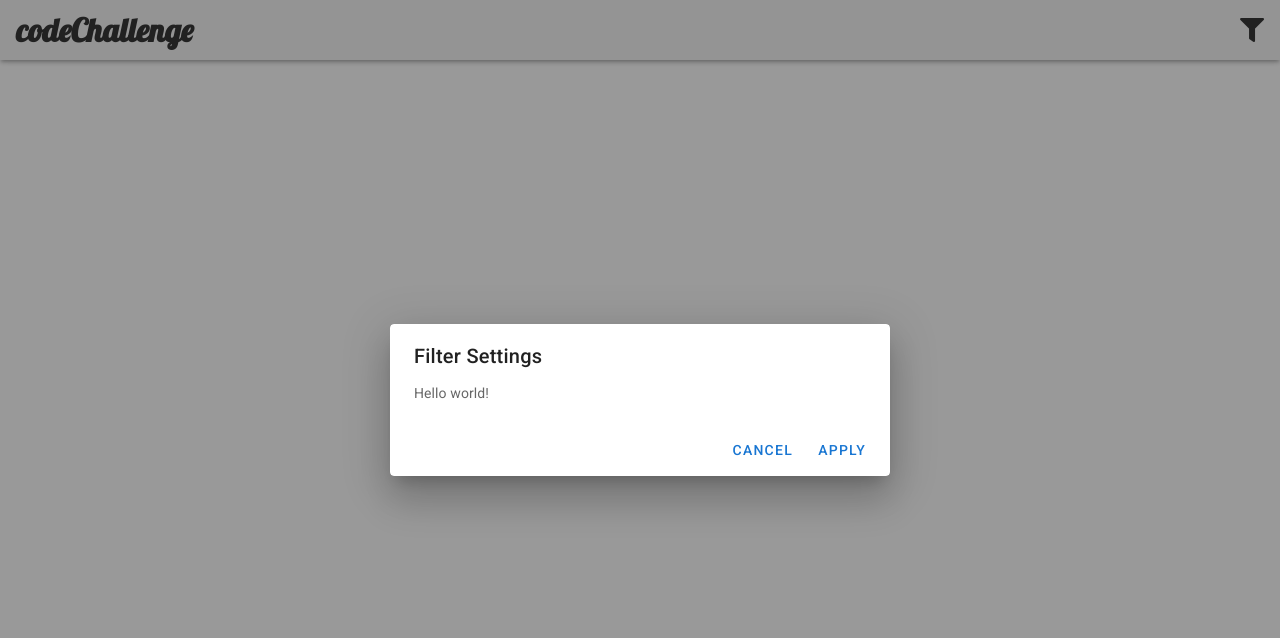
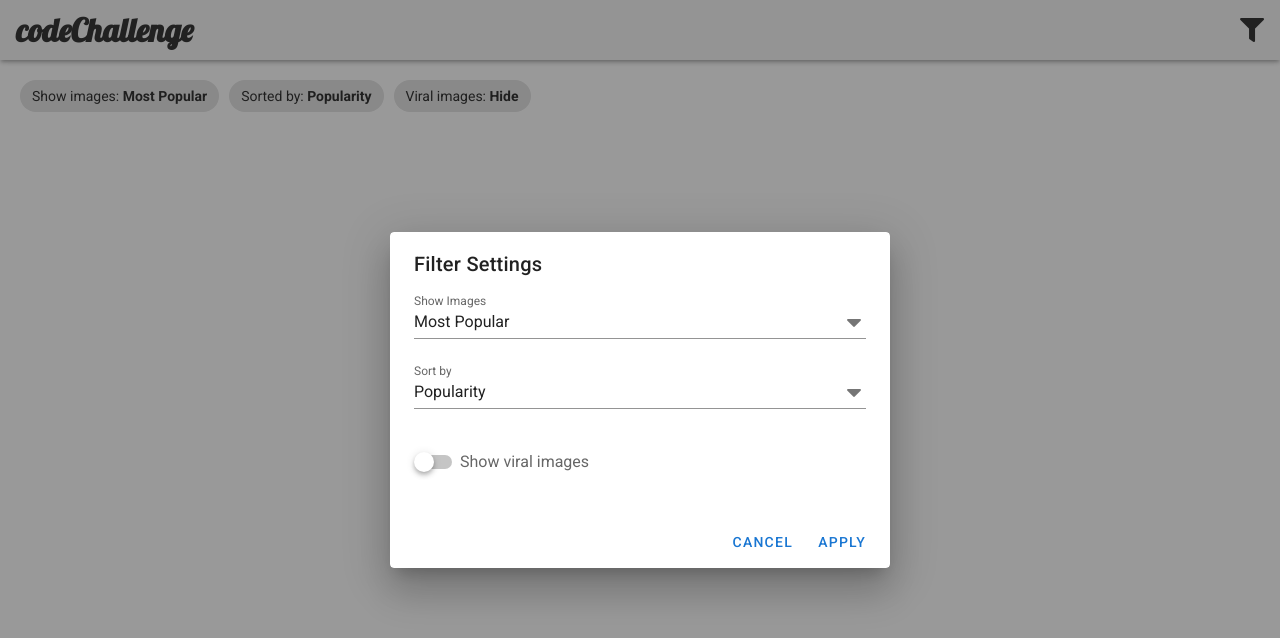
Before and after one commit to xiGUAwanOU/code-challenge, a Vue app: page /#/ in a window 1280 px wide. Both pictures are taken after a click on the button 1252 px from the left and 30 px from the top of the page. Shown: the top 638 px of the page. Built offline with nearby package versions, Linux system fonts and the light colour scheme; no server answers.

Commit message:
Implemented the filter settings.

```diff
--- a/src/components/FilterSettings.vue
+++ /dev/null
@@ -1,44 +0,0 @@
-<template>
-  <v-dialog
-    class="filter-settings"
-    persistent
-    max-width="500"
-    v-model="showDialog"
-  >
-    <template #activator="{ on, attrs }">
-      <v-btn
-        class="filter-settings__active-button"
-        icon
-        v-bind="attrs"
-        v-on="on"
-      >
-        <v-icon color="grey darken-4">fa-filter</v-icon>
-      </v-btn>
-    </template>
-
-    <v-card class="filter-settings__dialog">
-      <v-card-title class="filter-settings__dialog-title">
-        Filter Settings
-      </v-card-title>
-
-      <v-card-text class="filter-settings__dialog-content">
-        Hello world!
-      </v-card-text>
-
-      <v-card-actions class="filter-settings__dialog-action">
-        <v-spacer />
-        <v-btn color="primary" text @click="showDialog = false">Cancel</v-btn>
-        <v-btn color="primary" text @click="showDialog = false">Apply</v-btn>
-      </v-card-actions>
-    </v-card>
-  </v-dialog>
-</template>
-
-<script lang="ts">
-import { Component, Vue } from 'vue-property-decorator';
-
-@Component
-export default class FilterSettings extends Vue {
-  private showDialog: boolean = false;
-}
-</script>
--- /dev/null
+++ b/src/components/Home/FilterSettings/CommonData.ts
@@ -0,0 +1,20 @@
+export const sectionWording = {
+  hot: 'Most Popular',
+  top: 'Top Reated',
+  user: 'User Submitted',
+};
+
+export const sortWording = {
+  viral: 'Popularity',
+  top: 'Score',
+  time: 'Time',
+  rising: 'Rising',
+};
+
+export const windowWording = {
+  day: 'Day',
+  week: 'Week',
+  month: 'Month',
+  year: 'Year',
+  all: 'All Time',
+};
--- /dev/null
+++ b/src/components/Home/FilterSettings/Editor.vue
@@ -0,0 +1,130 @@
+<template>
+  <v-dialog
+    class="filter-setting-editor"
+    persistent
+    max-width="500"
+    v-model="showDialog"
+    @input="onToggleShowDialog"
+  >
+    <template #activator="{ on, attrs }">
+      <v-btn class="filter-setting-editor__active-button" icon v-bind="attrs" v-on="on">
+        <v-icon color="grey darken-4">fa-filter</v-icon>
+      </v-btn>
+    </template>
+
+    <v-card class="filter-setting-editor__dialog">
+      <v-card-title class="filter-setting-editor__title">Filter Settings</v-card-title>
+
+      <v-card-text v-if="this.filterSettingsInEditing" class="filter-setting-editor__form">
+        <v-select
+          label="Show Images"
+          :items="sectionItems"
+          v-model="filterSettingsInEditing.section"
+          @input="onSectionChange"
+        />
+
+        <v-select
+          v-if="filterSettingsInEditing.section === 'hot'"
+          label="Sort by"
+          :items="hotSortItems"
+          v-model="filterSettingsInEditing.sort"
+        />
+        <v-select
+          v-else-if="filterSettingsInEditing.section === 'top'"
+          label="Time Span of the Scoring"
+          :items="windowItems"
+          v-model="filterSettingsInEditing.window"
+        />
+        <v-select
+          v-else-if="filterSettingsInEditing.section === 'user'"
+          label="Sort by"
+          :items="userSortItems"
+          v-model="filterSettingsInEditing.sort"
+        />
+
+        <v-switch label="Show viral images" v-model="filterSettingsInEditing.showViral" />
+      </v-card-text>
+
+      <v-card-actions class="filter-setting-editor__action">
+        <v-spacer />
+        <v-btn color="primary" text @click="onCancelButtonClick">Cancel</v-btn>
+        <v-btn color="primary" text @click="onApplyButtonClick">Apply</v-btn>
+      </v-card-actions>
+    </v-card>
+  </v-dialog>
+</template>
+
+<script lang="ts">
+import { Component, Vue, Prop } from 'vue-property-decorator';
+
+import { Section, Sort, Window } from '@/services/Imgur/ImgurTypes';
+
+import { sectionWording, sortWording, windowWording } from './CommonData';
+import { FilterSettings } from './Types';
+
+@Component({
+  model: {
+    prop: 'filterSettings',
+    event: 'update:filterSettings',
+  },
+})
+export default class FilterSettingEditor extends Vue {
+  @Prop({ type: Object, required: true }) private filterSettings!: FilterSettings;
+
+  private showDialog: boolean = false;
+  private filterSettingsInEditing: FilterSettings | null = null;
+
+  private sectionItems = ([ 'hot', 'top', 'user' ] as Section[])
+    .map((value) => ({
+      text: sectionWording[value],
+      value,
+    }));
+
+  private hotSortItems = ([ 'viral', 'top', 'time' ] as Sort[])
+    .map((value) => ({
+      text: sortWording[value],
+      value,
+    }));
+
+  private userSortItems = ([ 'viral', 'time', 'rising' ] as Sort[])
+    .map((value) => ({
+      text: sortWording[value],
+      value,
+    }));
+
+  private windowItems = ([ 'day', 'week', 'month', 'year', 'all' ] as Window[])
+    .map((value) => ({
+      text: windowWording[value],
+      value,
+    }));
+
+  private onToggleShowDialog(newValue: boolean) {
+    if (newValue) {
+      this.filterSettingsInEditing = JSON.parse(JSON.stringify(this.filterSettings));
+    }
+  }
+
+  private onSectionChange(newValue: Section) {
+    if (!this.filterSettingsInEditing) {
+      return;
+    }
+
+    this.filterSettingsInEditing.window = (newValue === 'top') ? 'day' : null;
+    this.filterSettingsInEditing.sort = 'viral';
+  }
+
+  private onCancelButtonClick() {
+    this.closeDialog();
+  }
+
+  private onApplyButtonClick() {
+    this.$emit('update:filterSettings', this.filterSettingsInEditing);
+    this.closeDialog();
+  }
+
+  private closeDialog() {
+    this.showDialog = false;
+    this.filterSettingsInEditing = null;
+  }
+}
+</script>
--- /dev/null
+++ b/src/components/Home/FilterSettings/Labels.vue
@@ -0,0 +1,60 @@
+<template>
+  <v-sheet class="filter-setting-labels">
+    <v-chip class="filter-setting-labels__label">
+      Show images:
+      <b>{{ sectionLabel }}</b>
+    </v-chip>
+
+    <template v-if="filterSettings.section === 'top'">
+      <v-chip class="filter-setting-labels__label">
+        Time span:
+        <b>{{ windowLabel }}</b>
+      </v-chip>
+    </template>
+    <template v-else-if="filterSettings.section === 'hot'">
+      <v-chip class="filter-setting-labels__label">
+        Sorted by:
+        <b>{{ sortLabel }}</b>
+      </v-chip>
+    </template>
+
+    <v-chip class="filter-setting-labels__label">
+      Viral images:
+      <b>{{ filterSettings.showViral ? "Show" : "Hide" }}</b>
+    </v-chip>
+  </v-sheet>
+</template>
+
+<script lang="ts">
+import { Component, Prop, Vue } from 'vue-property-decorator';
+
+import { sectionWording, sortWording, windowWording } from './CommonData';
+import { FilterSettings } from './Types';
+
+@Component
+export default class ThumbnailCard extends Vue {
+  @Prop({ type: Object, required: true }) private filterSettings!: FilterSettings;
+
+  private get sectionLabel() {
+    return sectionWording[this.filterSettings.section];
+  }
+
+  private get sortLabel() {
+    return sortWording[this.filterSettings.sort];
+  }
+
+  private get windowLabel() {
+    return this.filterSettings.window && windowWording[this.filterSettings.window] || '';
+  }
+}
+</script>
+
+<style scoped>
+.filter-setting-labels__label {
+  margin: 5px;
+}
+
+b {
+  display: contents;
+}
+</style>
--- /dev/null
+++ b/src/components/Home/FilterSettings/Types.ts
@@ -0,0 +1,8 @@
+import { Section, Sort, Window } from '@/services/Imgur/ImgurTypes';
+
+export interface FilterSettings {
+  section: Section;
+  showViral: boolean;
+  window: Window | null;
+  sort: Sort;
+}
--- a/src/services/imgur/ImgurTypes.ts
+++ b/src/services/Imgur/ImgurTypes.ts
@@ -6,9 +6,9 @@ export interface GetGalleryParams {
   sort: Sort;
 }
 
-type Section = 'hot' | 'top' | 'user';
-type Sort = 'viral' | 'top' | 'time' | 'rising';
-type Window = 'day' | 'week' | 'month' | 'year' | 'all';
+export type Section = 'hot' | 'top' | 'user';
+export type Sort = 'viral' | 'top' | 'time' | 'rising';
+export type Window = 'day' | 'week' | 'month' | 'year' | 'all';
 
 export interface GetGalleryResponse {
   data: GalleryItem[];
--- a/src/views/Home.vue
+++ b/src/views/Home.vue
@@ -4,26 +4,50 @@
       <v-toolbar-title class="home__site-title-container">
         <h1 class="home__site-title">codeChallenge</h1>
       </v-toolbar-title>
+
       <v-spacer />
-      <filter-settings class="home__filter-settings" />
+
+      <filter-setting-editor
+        class="home__filter-setting-editor"
+        v-model="filterSettings"
+        @update:filterSettings="onFilterSettingsChange"
+      />
     </v-app-bar>
 
-    <v-main class="home__content"> </v-main>
+    <v-main class="home__content">
+      <filter-setting-labels :filter-settings="filterSettings" />
+    </v-main>
   </v-app>
 </template>
 
 <script lang="ts">
 import { Component, Vue } from 'vue-property-decorator';
 
-import FilterSettings from '@/components/FilterSettings.vue';
+import { GalleryItem } from '@/services/Imgur/ImgurTypes';
+
+import FilterSettingEditor from '@/components/Home/FilterSettings/Editor.vue';
+import FilterSettingLabels from '@/components/Home/FilterSettings/Labels.vue';
+import { FilterSettings } from '@/components/Home/FilterSettings/Types';
 
 @Component({
   components: {
-    FilterSettings,
+    FilterSettingEditor,
+    FilterSettingLabels,
   },
 })
 export default class Home extends Vue {
-  private showDialog: boolean = false;
+  private filterSettings: FilterSettings = {
+    section: 'hot',
+    sort: 'viral',
+    window: null,
+    showViral: false,
+  };
+
+  private galleryItems: GalleryItem[] = [];
+
+  private onFilterSettingsChange(filterSettings: FilterSettings) {
+    console.log('search', JSON.stringify(filterSettings, null, 2));
+  }
 }
 </script>
 
```
Also changed, not shown: src/components/Home/HomeCommonData.ts (added, +20 -0 lines), src/services/Imgur/ImgurService.ts (renamed from src/services/imgur/ImgurService.ts), 1 other file (tests, documents, lock files or other folders).
